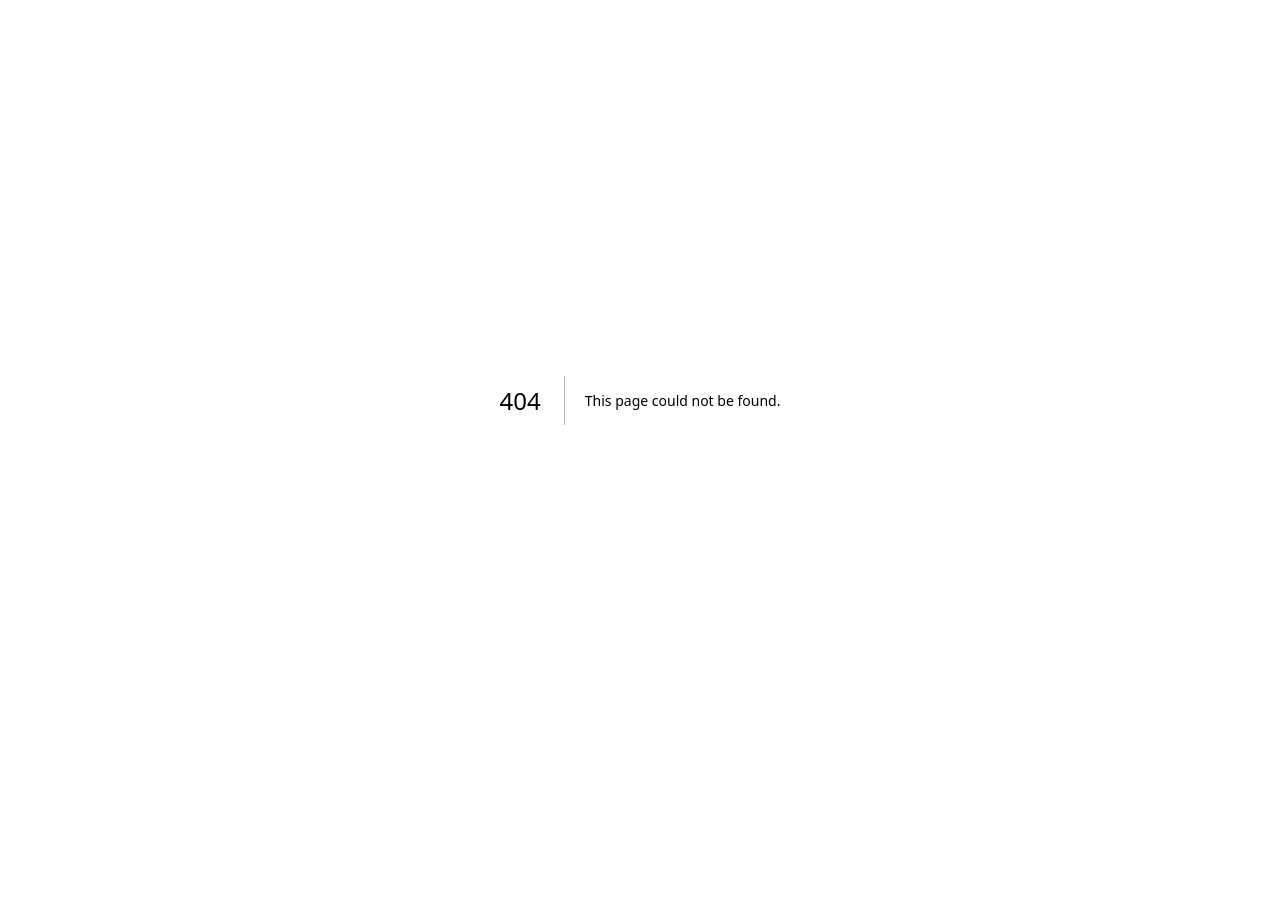
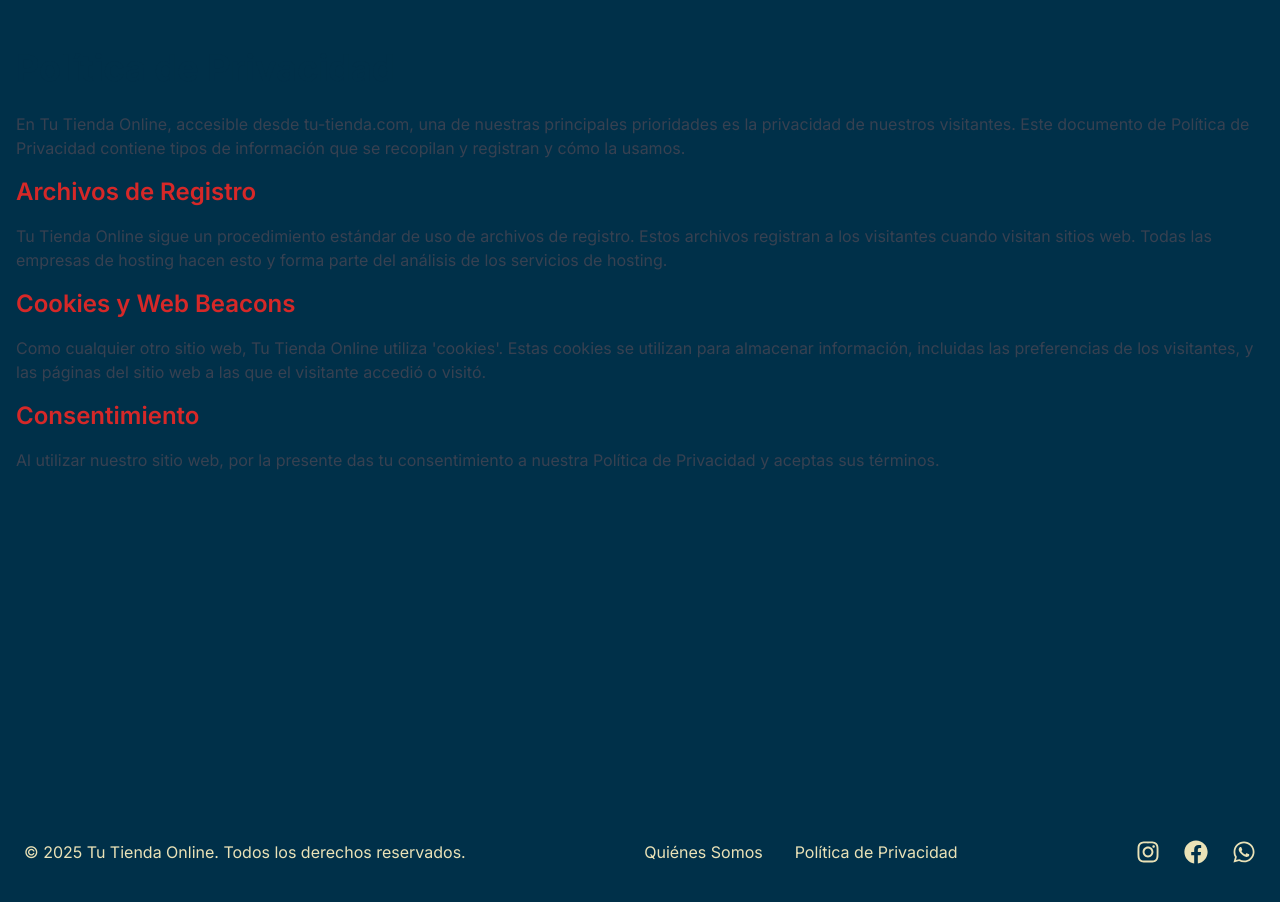
Before and after one commit to hernancolliard/tienda-online, a Next.js app: page /privacy in a window 1280 px wide. Before the commit this address had no page. Before the commit the page ends 800 px from the top, so only its background shows below. Built offline with nearby package versions, Linux system fonts and the light colour scheme.

Commit message:
feat: Añadir footer con páginas de contenido

```diff
--- a/package.json
+++ b/package.json
@@ -12,7 +12,8 @@
     "next": "^14.2.33",
     "pg": "^8.16.3",
     "react": "^18",
-    "react-dom": "^18"
+    "react-dom": "^18",
+    "react-icons": "^5.5.0"
   },
   "devDependencies": {
     "@types/node": "^20",
--- /dev/null
+++ b/src/app/about/page.tsx
@@ -0,0 +1,24 @@
+import React from 'react';
+
+const AboutPage = () => {
+  return (
+    <div className="container mx-auto px-4 py-12 min-h-screen">
+      <h1 className="text-4xl font-bold mb-6" style={{ color: '#003049' }}>
+        Quiénes Somos
+      </h1>
+      <div className="space-y-4 text-lg text-gray-700">
+        <p>
+          Bienvenido a Tu Tienda Online, tu destino número uno para encontrar productos increíbles. Nos dedicamos a ofrecerte lo mejor de lo mejor, con un enfoque en la calidad, el servicio al cliente y la unicidad.
+        </p>
+        <p>
+          Fundada en {new Date().getFullYear()}, hemos recorrido un largo camino desde nuestros comienzos. Cuando empezamos, nuestra pasión por la tecnología y los productos innovadores nos impulsó a iniciar nuestro propio negocio.
+        </p>
+        <p>
+          Esperamos que disfrutes de nuestros productos tanto como nosotros disfrutamos ofreciéndotelos. Si tienes alguna pregunta o comentario, no dudes en contactarnos.
+        </p>
+      </div>
+    </div>
+  );
+};
+
+export default AboutPage;
--- a/src/app/layout.tsx
+++ b/src/app/layout.tsx
@@ -1,12 +1,13 @@
 import type { Metadata } from 'next'
 import { Inter } from 'next/font/google'
 import './globals.css'
+import Footer from '@/components/Footer'
 
 const inter = Inter({ subsets: ['latin'] })
 
 export const metadata: Metadata = {
-  title: 'Create Next App',
-  description: 'Generated by create next app',
+  title: 'Tu Tienda Online',
+  description: 'Los mejores productos, en un solo lugar.',
 }
 
 export default function RootLayout({
@@ -16,7 +17,10 @@ export default function RootLayout({
 }) {
   return (
     <html lang="en">
-      <body className={inter.className}>{children}</body>
+      <body className={`${inter.className} flex flex-col min-h-screen`}>
+        <main className="flex-grow">{children}</main>
+        <Footer />
+      </body>
     </html>
   )
 }
--- /dev/null
+++ b/src/app/privacy/page.tsx
@@ -0,0 +1,36 @@
+import React from 'react';
+
+const PrivacyPolicyPage = () => {
+  return (
+    <div className="container mx-auto px-4 py-12 min-h-screen">
+      <h1 className="text-4xl font-bold mb-6" style={{ color: '#003049' }}>
+        Política de Privacidad
+      </h1>
+      <div className="space-y-4 text-gray-700">
+        <p>
+          En Tu Tienda Online, accesible desde tu-tienda.com, una de nuestras principales prioridades es la privacidad de nuestros visitantes. Este documento de Política de Privacidad contiene tipos de información que se recopilan y registran y cómo la usamos.
+        </p>
+        <h2 className="text-2xl font-semibold mt-6" style={{ color: '#D62828' }}>
+          Archivos de Registro
+        </h2>
+        <p>
+          Tu Tienda Online sigue un procedimiento estándar de uso de archivos de registro. Estos archivos registran a los visitantes cuando visitan sitios web. Todas las empresas de hosting hacen esto y forma parte del análisis de los servicios de hosting.
+        </p>
+        <h2 className="text-2xl font-semibold mt-6" style={{ color: '#D62828' }}>
+          Cookies y Web Beacons
+        </h2>
+        <p>
+          Como cualquier otro sitio web, Tu Tienda Online utiliza 'cookies'. Estas cookies se utilizan para almacenar información, incluidas las preferencias de los visitantes, y las páginas del sitio web a las que el visitante accedió o visitó.
+        </p>
+        <h2 className="text-2xl font-semibold mt-6" style={{ color: '#D62828' }}>
+          Consentimiento
+        </h2>
+        <p>
+          Al utilizar nuestro sitio web, por la presente das tu consentimiento a nuestra Política de Privacidad y aceptas sus términos.
+        </p>
+      </div>
+    </div>
+  );
+};
+
+export default PrivacyPolicyPage;
--- /dev/null
+++ b/src/components/Footer.tsx
@@ -0,0 +1,54 @@
+import Link from 'next/link';
+import { FaInstagram, FaFacebook, FaWhatsapp } from 'react-icons/fa';
+
+const Footer = () => {
+  const socialLinks = [
+    { href: 'https://instagram.com', icon: FaInstagram },
+    { href: 'https://facebook.com', icon: FaFacebook },
+    { href: 'https://whatsapp.com', icon: FaWhatsapp },
+  ];
+
+  const pageLinks = [
+    { href: '/about', text: 'Quiénes Somos' },
+    { href: '/privacy', text: 'Política de Privacidad' },
+  ];
+
+  return (
+    <footer style={{ backgroundColor: '#003049', color: '#EAE2B7' }} className="py-8">
+      <div className="container mx-auto px-6">
+        <div className="flex flex-col md:flex-row justify-between items-center text-center">
+
+          <div className="mb-4 md:mb-0">
+            <p>&copy; {new Date().getFullYear()} Tu Tienda Online. Todos los derechos reservados.</p>
+          </div>
+
+          <div className="flex flex-col md:flex-row items-center mb-4 md:mb-0">
+            {pageLinks.map((link, index) => (
+              <Link key={index} href={link.href} className="hover:text-[#F77F00] transition-colors duration-300 px-4 py-2">
+                {link.text}
+              </Link>
+            ))}
+          </div>
+
+          <div className="flex space-x-6">
+            {socialLinks.map((link, index) => (
+              <a
+                key={index}
+                href={link.href}
+                target="_blank"
+                rel="noopener noreferrer"
+                className="hover:text-[#F77F00] transition-colors duration-300"
+                aria-label={link.href}
+              >
+                <link.icon size={24} />
+              </a>
+            ))}
+          </div>
+
+        </div>
+      </div>
+    </footer>
+  );
+};
+
+export default Footer;
```
Also changed, not shown: 1 other file (tests, documents, lock files or other folders).
